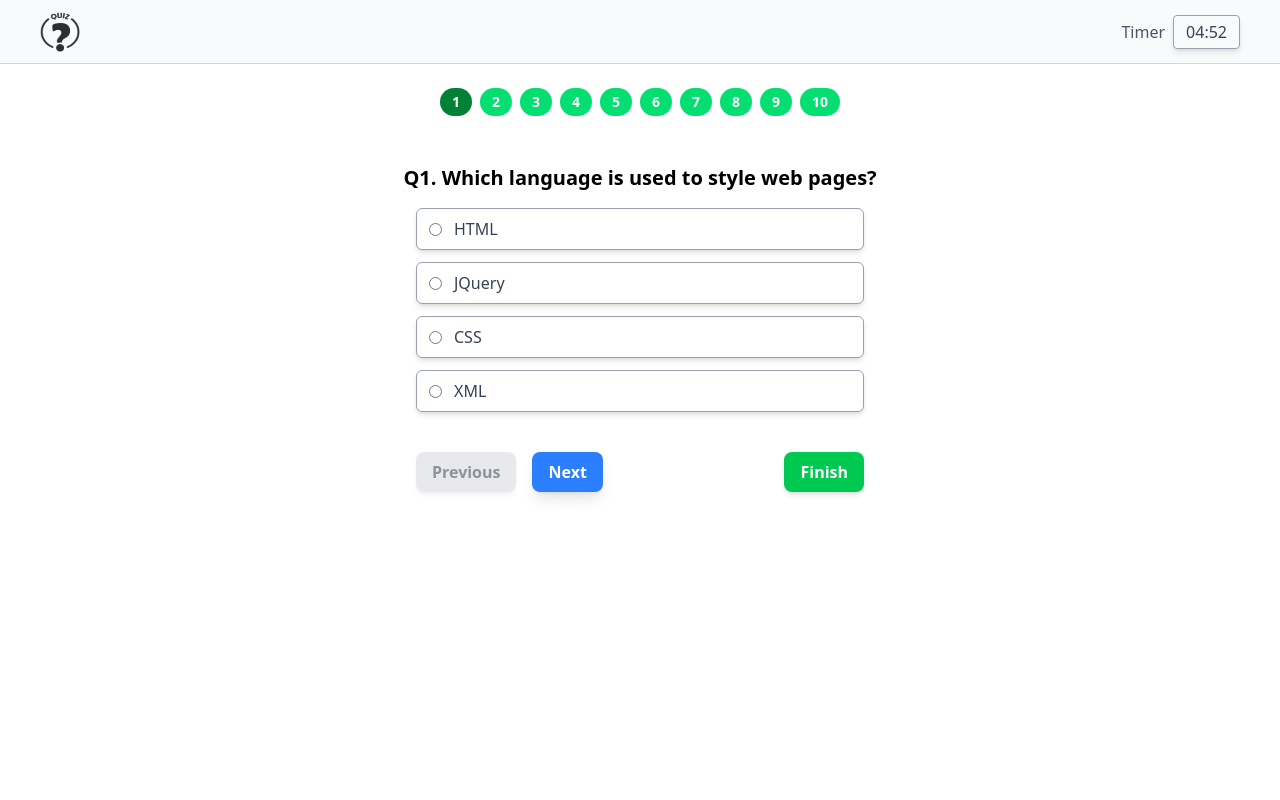
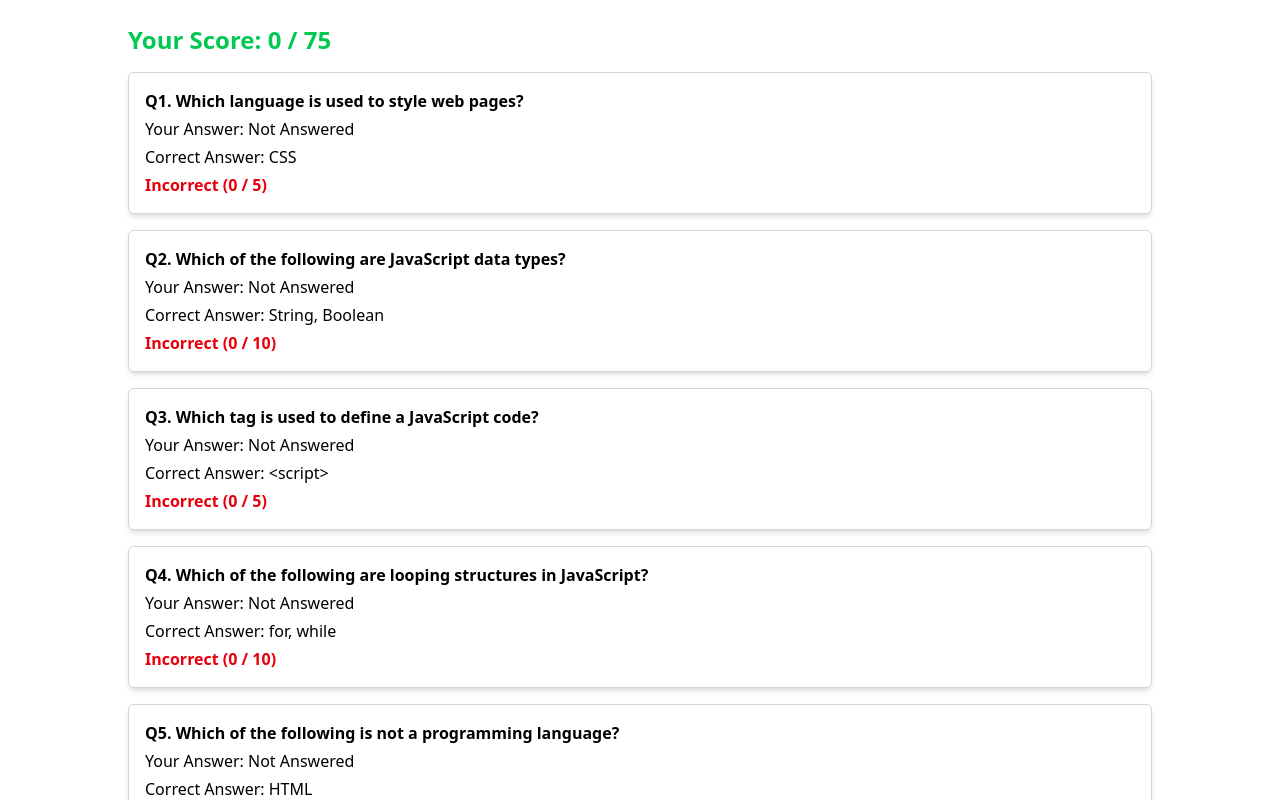
Before and after one commit to sm-karthi/quiz-project, a React (Vite) app: page / in a window 1280 px wide. Both pictures are taken after a click on the button "Finish". Shown: the top 800 px of the page. Built offline with nearby package versions, Linux system fonts and the light colour scheme.

Commit message:
Currenly finished

```diff
--- a/index.html
+++ b/index.html
@@ -4,7 +4,7 @@
     <meta charset="UTF-8" />
     <link rel="icon" href="./src/assets/images/fav-icon.png" />
     <meta name="viewport" content="width=device-width, initial-scale=1.0" />
-    <title>Quiz - Project</title>
+    <title>Quiz - Questions</title>
   </head>
   <body>
     <div id="root"></div>
--- a/src/App.jsx
+++ b/src/App.jsx
@@ -1,10 +1,13 @@
 import { useEffect, useState } from "react";
 import "./App.css";
+import ScorePage from "./ScorePage";
 
 function App() {
   let [timeLeft, setTimeLeft] = useState(300);
   let [currentIndex, setCurrentIndex] = useState(0);
   let [userAnswers, setUserAnswers] = useState({});
+  let [showScorePage, setShowScorePage] = useState(false);
+
 
   let questions = [
     {
@@ -12,79 +15,89 @@ function App() {
       type: "MCQ",
       question: "Which language is used to style web pages?",
       options: ["HTML", "JQuery", "CSS", "XML"],
-      answer: "CSS"
+      answer: "CSS",
+      mark: 5
     },
     {
       id: 2,
       type: "MSQ",
       question: "Which of the following are JavaScript data types?",
       options: ["String", "Boolean", "Integer", "Document"],
-      answer: ["String", "Boolean"]
+      answer: ["String", "Boolean"],
+      mark: 10
     },
     {
       id: 3,
       type: "MCQ",
       question: "Which tag is used to define a JavaScript code?",
       options: ["<script>", "<js>", "<code>", "<javascript>"],
-      answer: "<script>"
+      answer: "<script>",
+      mark: 5
     },
     {
       id: 4,
       type: "MSQ",
       question: "Which of the following are looping structures in JavaScript?",
       options: ["for", "while", "repeat", "loop"],
-      answer: ["for", "while"]
+      answer: ["for", "while"],
+      mark: 10
     },
     {
       id: 5,
       type: "MCQ",
       question: "Which of the following is not a programming language?",
       options: ["Python", "HTML", "Java", "C++"],
-      answer: "HTML"
+      answer: "HTML",
+      mark: 5
     },
     {
       id: 6,
       type: "MSQ",
       question: "Which are valid variable names in JavaScript?",
       options: ["1name", "_name", "name$", "var-name"],
-      answer: ["_name", "name$"]
+      answer: ["_name", "name$"],
+      mark: 10
     },
     {
       id: 7,
       type: "MCQ",
       question: "Which symbol is used for single-line comments in JavaScript?",
       options: ["#", "//", "/*", "<!--"],
-      answer: "//"
+      answer: "//",
+      mark: 5
     },
     {
       id: 8,
       type: "MSQ",
       question: "Which of these are JavaScript frameworks/libraries?",
       options: ["React", "Vue", "Flask", "Angular"],
-      answer: ["React", "Vue", "Angular"]
+      answer: ["React", "Vue", "Angular"],
+      mark: 10
     },
     {
       id: 9,
       type: "MCQ",
       question: "Which keyword is used to declare a variable in JavaScript?",
       options: ["int", "var", "let", "define"],
-      answer: "var"
+      answer: "var",
+      mark: 5
     },
     {
       id: 10,
       type: "MSQ",
       question: "Which of the following are valid boolean values in JavaScript?",
       options: ["yes", "true", "false", "no"],
-      answer: ["true", "false"]
+      answer: ["true", "false"],
+      mark: 10
     }
   ];
-
 
   useEffect(() => {
     let timer = setInterval(() => {
       setTimeLeft(prev => {
         if (prev <= 1) {
           clearInterval(timer);
+
           return 0;
         }
         return prev - 1;
@@ -102,10 +115,12 @@ function App() {
   let handleMCQChange = (selectedOption) => {
     let updated = { ...userAnswers, [currentIndex]: [selectedOption] };
     setUserAnswers(updated);
-    if (currentIndex < questions.length - 1) {
-      setCurrentIndex(currentIndex);
-    }
+    // if (currentIndex < questions.length - 1) {
+    //   setCurrentIndex(currentIndex);
+    // }
   };
+
+
 
   let handleMSQChange = (selectedOption) => {
     let prevAnswers = userAnswers[currentIndex] || [];
@@ -119,9 +134,20 @@ function App() {
   let currentQ = questions[currentIndex];
   let selected = userAnswers[currentIndex] || [];
 
+
+  if (showScorePage) {
+    return <ScorePage questions={questions} userAnswers={userAnswers}/>;
+  }
+
+  if (timeLeft === 0) {
+    setShowScorePage(true);
+  }
+
+
+
   return (
     <>
-      <div className="w-full bg-gray-50 h-16 border-b border-b-gray-300 flex items-center justify-between px-4 sm:px-6 md:px-10">
+      <div className="w-full bg-gray-50 h-16 border-b border-b-gray-300 flex items-center justify-between px-4 sm:px-6 md:px-10 shadow">
 
         <img src="../src/assets/images/fav-icon.png" alt="logo" className="w-10 h-10" draggable="false" />
 
@@ -149,7 +175,7 @@ function App() {
 
       <div className="flex gap-2 justify-center flex-wrap mt-6 px-2">
 
-        {questions.map((q, idx) => (
+        {questions.map((ques, idx) => (
 
           <button
             onClick={() => setCurrentIndex(idx)}
@@ -170,7 +196,7 @@ function App() {
 
         <div className="space-y-3 w-full max-w-md">
 
-          {currentQ.options.map((opt, idx) => (
+          {currentQ.options.map((opt) => (
 
             <label
               className="flex items-center py-2 px-3 border border-gray-400 rounded-md cursor-pointer hover:bg-blue-50 shadow-md bg-white">
@@ -201,7 +227,7 @@ function App() {
             <button
               onClick={() => setCurrentIndex(prev => Math.max(prev - 1, 0))}
               disabled={currentIndex === 0}
-              className="w-full sm:w-auto px-4 py-2 bg-gray-300 hover:bg-gray-400 text-gray-800 font-semibold rounded-lg shadow-md disabled:opacity-50 cursor-pointer disabled:cursor-not-allowed">
+              className="w-full sm:w-auto px-4 py-2 bg-gray-300 hover:bg-gray-400 text-gray-800 font-semibold rounded-lg shadow-lg disabled:opacity-50 cursor-pointer disabled:cursor-not-allowed">
               Previous
             </button>
 
@@ -214,7 +240,8 @@ function App() {
 
           </div>
 
-          <button className="w-full sm:w-auto px-4 py-2 bg-green-500 hover:bg-green-600 text-white font-semibold cursor-pointer rounded-lg shadow-md">
+          <button onClick={() => setShowScorePage(true)}
+            className="w-full sm:w-auto px-4 py-2 bg-green-500 hover:bg-green-600 text-white font-semibold cursor-pointer rounded-lg shadow-lg">
             Finish
           </button>
 
--- /dev/null
+++ b/src/ScorePage.jsx
@@ -0,0 +1,86 @@
+import React from "react";
+
+function ScorePage({ questions, userAnswers }) {
+
+    document.title = "Quiz - Result"
+
+    let calculateScore = () => {
+        let total = 0;
+        let totalScore = 0;
+
+        let results = questions.map((q, index) => {
+            let userAns = userAnswers[index] || [];
+            let correctAns = Array.isArray(q.answer) ? q.answer : [q.answer];
+
+            totalScore += q.mark;
+
+            let isCorrect = false;
+            let marksAwarded = 0;
+
+            if (Array.isArray(q.answer)) {
+                let correctSelected = userAns.filter(ans => correctAns.includes(ans));
+                let incorrectSelected = userAns.filter(ans => !correctAns.includes(ans));
+
+                if (!incorrectSelected.length && correctSelected.length) {
+                    marksAwarded = Math.round((correctSelected.length / correctAns.length) * (q.mark || 0));
+                    total += marksAwarded;
+                    isCorrect = correctSelected.length === correctAns.length;
+                }
+            } else {
+                isCorrect = userAns[0] === correctAns[0];
+                if (isCorrect) {
+                    marksAwarded = q.mark || 0;
+                    total += marksAwarded;
+                }
+            }
+
+            return { ...q, isCorrect, userAns, marksAwarded };
+        });
+
+        return { results, total, totalScore };
+    };
+
+    let { results, total, totalScore } = calculateScore();
+
+    return (
+        <div className="p-6 md:px-32">
+
+            <h2 className="text-2xl text-green-500 font-bold mb-4">
+                Your Score: {total} / {totalScore}
+            </h2>
+
+            <ul className="space-y-4">
+
+                {results.map((q, idx) => (
+
+                    <li key={q.id} className="border border-gray-300 p-4 rounded-md shadow-md">
+
+                        <h3 className="font-semibold">Q{idx + 1}. {q.question}</h3>
+
+                        <p className="mt-1">
+                            Your Answer: {q.userAns.length ? q.userAns.join(", ") : "Not Answered"}
+                        </p>
+
+                        <p className="mt-1">
+                            Correct Answer: {Array.isArray(q.answer) ? q.answer.join(", ") : q.answer}
+                        </p>
+
+                        <p className={`mt-1 font-bold ${q.marksAwarded ? "text-green-600" : "text-red-600"}`}>
+
+                            {q.marksAwarded
+                                ? `Correct (+${q.marksAwarded} / ${q.mark})`
+                                : `Incorrect (0 / ${q.mark})`}
+                        </p>
+
+                    </li>
+
+                ))}
+
+            </ul>
+
+        </div>
+
+    );
+}
+
+export default ScorePage;
```
